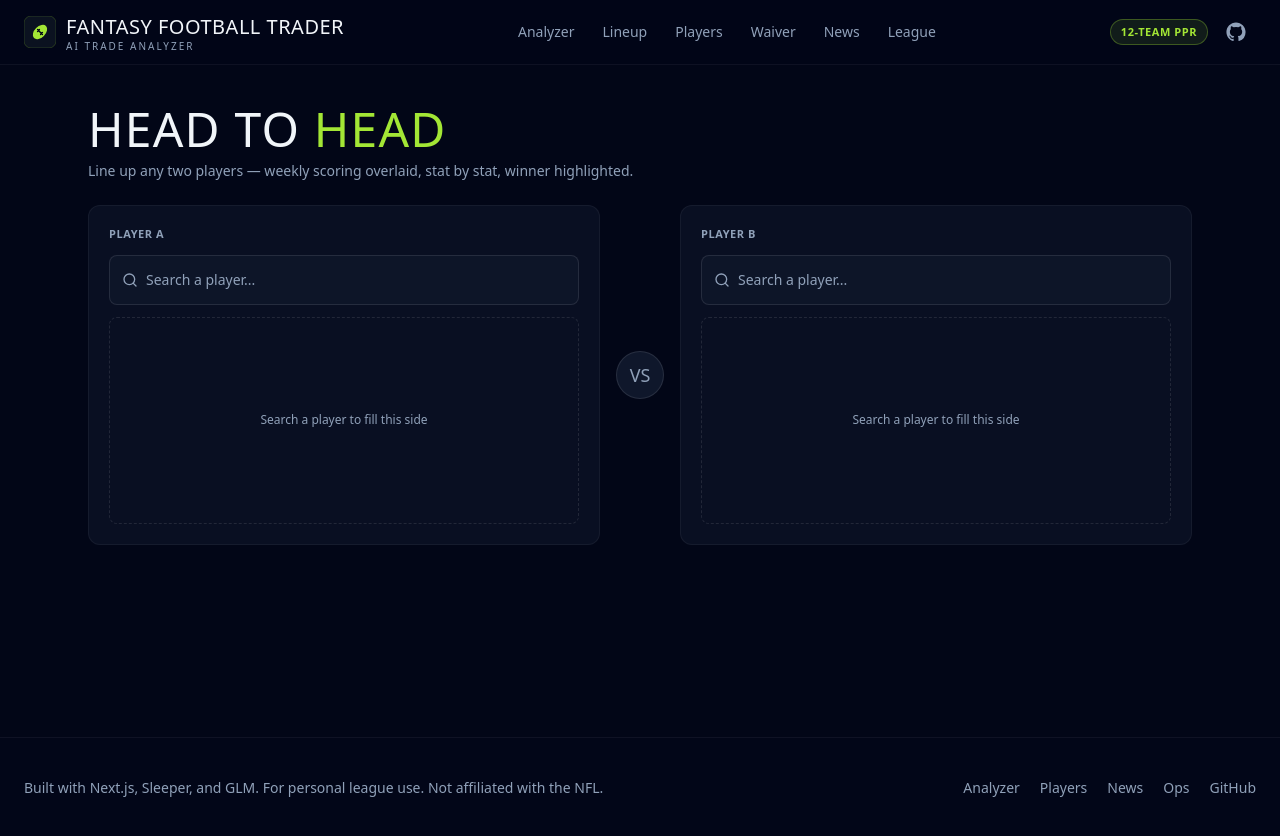
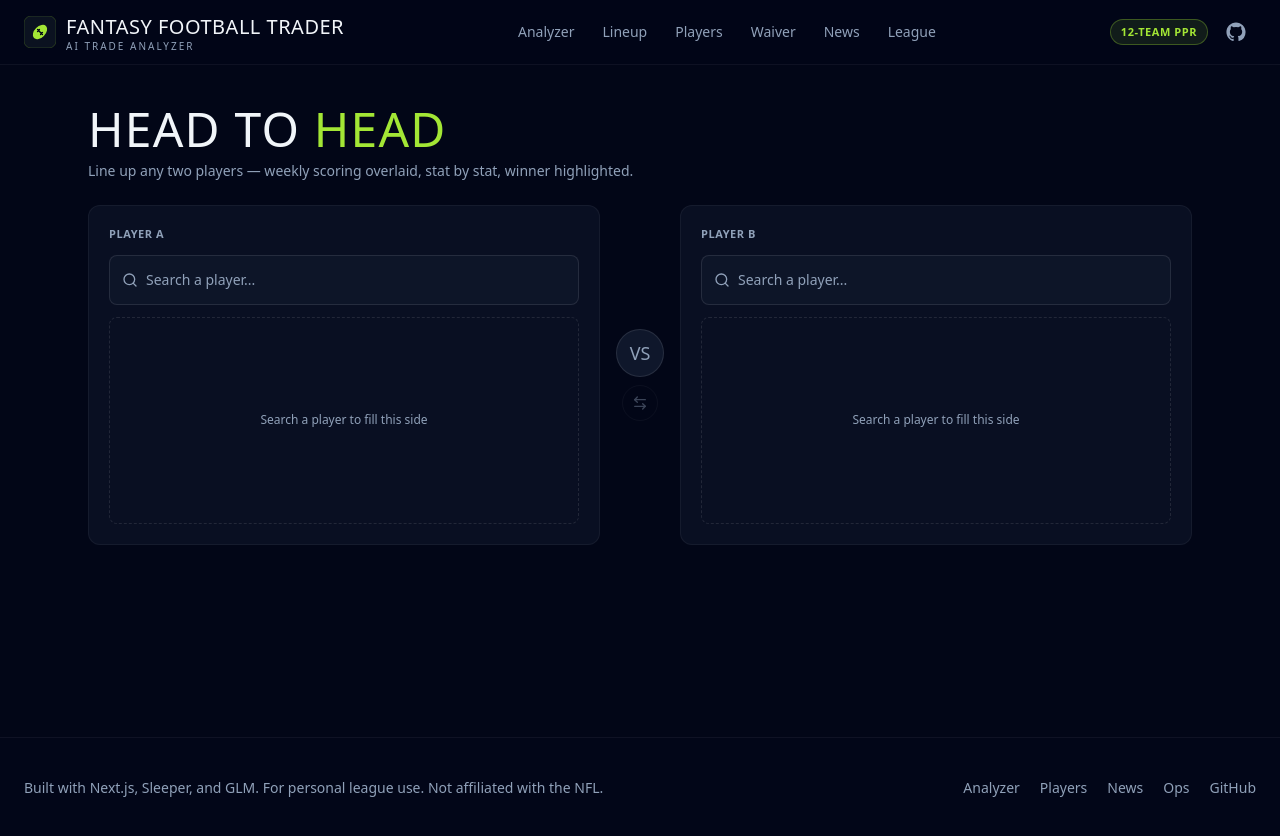
Before and after one commit to armanbabazadeh6/Fantasy_Football_Trader, a Next.js app: page /compare in a window 1280 px wide. Built offline with nearby package versions, Linux system fonts and the light colour scheme.

Commit message:
feat(compare): swap sides, URL write-back, projection rows
Q4: swap-sides button plus ?a=&b= replaceState write-back mirroring analyzer; projected ppg, ROS points, ROS games rows from PlayerSummary.projection.

```diff
--- a/src/app/compare/page.tsx
+++ b/src/app/compare/page.tsx
@@ -45,6 +45,12 @@ export default function ComparePage() {
   }, []);
 
   useEffect(() => {
+    if (!a && !b) return;
+    const params = new URLSearchParams();
+    if (a) params.set("a", a.id);
+    if (b) params.set("b", b.id);
+    const query = params.toString();
+    window.history.replaceState(null, "", query ? `${window.location.pathname}?${query}` : window.location.pathname);
     if (!a || !b) {
       setBundles(null);
       return;
@@ -71,6 +77,13 @@ export default function ComparePage() {
       cancelled = true;
     };
   }, [a, b]);
+
+  function swapSides() {
+    if (!a && !b) return;
+    const prevA = a;
+    setA(b);
+    setB(prevA);
+  }
 
   const chartData = useMemo(() => {
     if (!bundles || bundles.length < 2) return [];
@@ -116,6 +129,17 @@ export default function ComparePage() {
       num("Trade value", pa.value.score, pb.value.score),
       { label: "Tier", a: pa.value.tier ?? "—", b: pb.value.tier ?? "—", winner: null },
       num("Weighted ppg", pa.value.ppg, pb.value.ppg),
+      num(
+        "Projected ppg",
+        pa.projection ? Math.round(pa.projection.ppg * 10) / 10 : null,
+        pb.projection ? Math.round(pb.projection.ppg * 10) / 10 : null
+      ),
+      num(
+        "ROS points",
+        pa.projection ? Math.round(pa.projection.rosPoints) : null,
+        pb.projection ? Math.round(pb.projection.rosPoints) : null
+      ),
+      num("ROS games", pa.projection?.rosGames, pb.projection?.rosGames),
       num("Season total", la?.total, lb?.total),
       num("Games", la?.games, lb?.games),
       num("Positional rank", la?.posRank, lb?.posRank, false),
@@ -196,10 +220,19 @@ export default function ComparePage() {
 
       <div className="flex flex-col items-stretch gap-4 lg:flex-row">
         {render("a")}
-        <div className="flex items-center justify-center">
+        <div className="flex items-center justify-center lg:flex-col lg:gap-2">
           <div className="flex h-12 w-12 shrink-0 items-center justify-center rounded-full border border-white/10 bg-slate-900 font-display text-lg text-slate-400">
             VS
           </div>
+          <button
+            type="button"
+            onClick={swapSides}
+            disabled={!a && !b}
+            title="Swap sides"
+            className="flex h-9 w-9 items-center justify-center rounded-full border border-white/10 text-slate-400 transition-colors enabled:hover:border-volt/40 enabled:hover:text-volt disabled:opacity-40"
+          >
+            <ArrowLeftRight className="h-4 w-4" />
+          </button>
         </div>
         {render("b")}
       </div>
```
